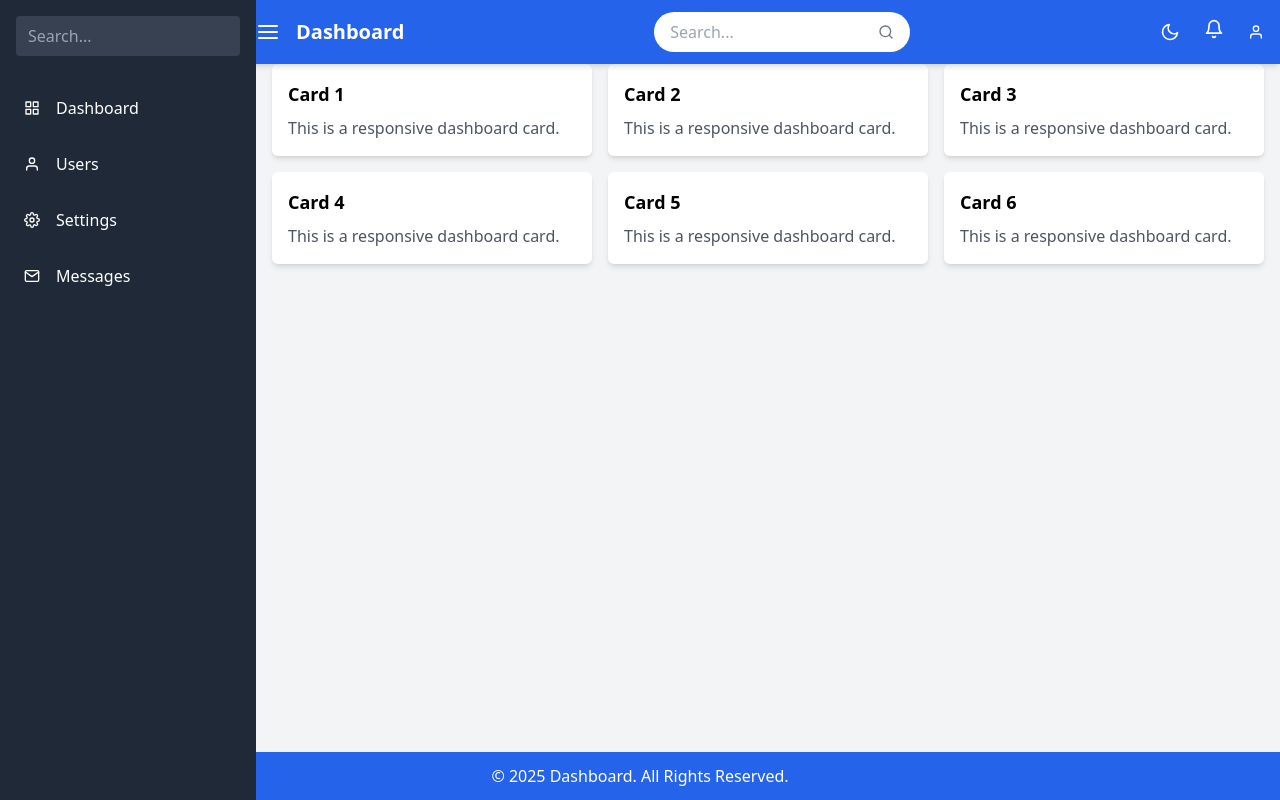
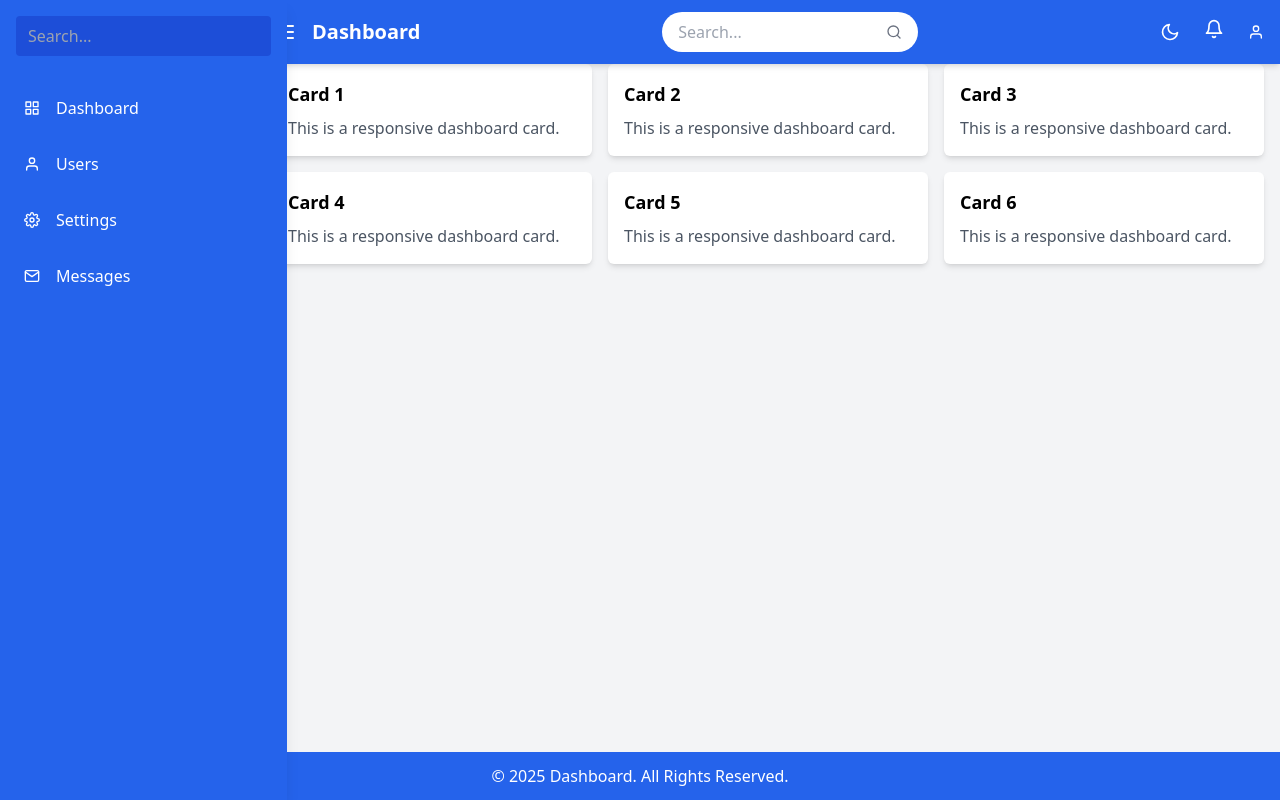
Before and after one commit to hr-pommala/sphuta-tms-freelancer-ui, a React (Vite) app: page / in a window 1280 px wide. Built offline with nearby package versions, Linux system fonts and the light colour scheme.

Commit message:
Layout css is updated.

```diff
--- a/src/fragments/Footer.jsx
+++ b/src/fragments/Footer.jsx
@@ -2,9 +2,10 @@ import React from "react";
 
 const Footer = () => {
   return (
-    <footer className="bg-blue-600 dark:bg-gray-900 text-white py-3 text-center fixed bottom-0 right-0 w-full z-40 transition-all duration-300">
+    <footer className="bg-blue-600 dark:bg-gray-900 text-white py-3 text-center fixed bottom-0 right-0 w-full z-40">
       <p>© 2025 Dashboard. All Rights Reserved.</p>
     </footer>
+
 
   );
 };
--- a/src/fragments/Header.jsx
+++ b/src/fragments/Header.jsx
@@ -16,15 +16,17 @@ const Header = ({ toggleSidebar, isSidebarOpen, isDarkMode, setIsDarkMode }) =>
 
   return (
     <header
-      className={`flex items-center justify-between px-4 py-3 bg-blue-600 dark:bg-gray-900 text-white shadow-md fixed top-0 z-40 h-16 transition-all duration-300 w-full ${
-        isSidebarOpen ? "pl-64" : "pl-16"
-      }`} // Add padding-left to ensure header respects sidebar width
+      className={`flex items-center justify-between px-4 py-3 bg-blue-600 dark:bg-gray-900 text-white shadow-md fixed top-0 z-40 h-16 transition-all duration-300 w-full`}
     >
       {/* Left: Sidebar Toggle and Logo */}
-      <div className="flex items-center space-x-4">
+      <div
+        className={`flex items-center space-x-4 ${
+          isSidebarOpen ? "ml-64" : "ml-16"
+        } transition-all duration-300`}
+      >
         <button
           className="text-2xl focus:outline-none"
-          onClick={toggleSidebar} // Toggles the sidebar
+          onClick={toggleSidebar}
           aria-label="Toggle Sidebar"
         >
           <FiMenu />
--- a/src/fragments/Sidebar.jsx
+++ b/src/fragments/Sidebar.jsx
@@ -1,11 +1,29 @@
-import React, { useState } from "react";
+import React, { useState, useEffect, useRef } from "react";
 import { Link } from "react-router-dom";
 import { menuData } from "./MenuData";
 
 const Sidebar = ({ isSidebarOpen }) => {
   const [activeMenu, setActiveMenu] = useState(null);
+  const [hoverTimeout, setHoverTimeout] = useState(null); // To handle delayed submenu hiding
   const [searchQuery, setSearchQuery] = useState("");
+  const [sidebarWidth, setSidebarWidth] = useState("w-16"); // Default sidebar width
+  const sidebarRef = useRef();
 
+  useEffect(() => {
+    if (isSidebarOpen && sidebarRef.current) {
+      // Calculate the longest menu item's text width dynamically
+      const maxTextWidth = Array.from(
+        sidebarRef.current.querySelectorAll(".menu-text")
+      )
+        .map((text) => text.offsetWidth)
+        .reduce((max, width) => Math.max(max, width), 0);
+      setSidebarWidth(`w-[${maxTextWidth + 80}px]`); // Add padding for icon and spacing
+    } else {
+      setSidebarWidth("w-16"); // Collapsed state
+    }
+  }, [isSidebarOpen]);
+
+  // Filter menus based on the search query
   const filteredMenus = menuData
     .map((menu) => {
       const filteredSubmenus = menu.submenus.filter((submenu) =>
@@ -21,11 +39,28 @@ const Sidebar = ({ isSidebarOpen }) => {
     })
     .filter(Boolean);
 
+  const handleMouseEnter = (index) => {
+    if (hoverTimeout) clearTimeout(hoverTimeout);
+    setActiveMenu(index); // Show submenu
+  };
+
+  const handleMouseLeave = () => {
+    const timeout = setTimeout(() => {
+      setActiveMenu(null); // Hide submenu after delay
+    }, 300); // 300ms delay
+    setHoverTimeout(timeout);
+  };
+
+  useEffect(() => {
+    return () => {
+      if (hoverTimeout) clearTimeout(hoverTimeout);
+    };
+  }, [hoverTimeout]);
+
   return (
     <aside
-      className={`bg-gray-800 dark:bg-gray-900 text-white h-screen fixed top-0 left-0 z-50 transition-all duration-300 ${
-        isSidebarOpen ? "w-64" : "w-16"
-      }`}
+      ref={sidebarRef}
+      className={`h-screen fixed top-0 left-0 z-50 transition-all duration-300 ${sidebarWidth} bg-blue-600 dark:bg-gray-900 text-white shadow-lg`}
     >
       {/* Search Bar */}
       <div className="p-4">
@@ -33,7 +68,7 @@ const Sidebar = ({ isSidebarOpen }) => {
           <input
             type="text"
             placeholder="Search..."
-            className="w-full px-3 py-2 rounded bg-gray-700 text-white focus:outline-none focus:ring-2 focus:ring-blue-500"
+            className="w-full px-3 py-2 rounded bg-blue-700 dark:bg-gray-800 text-white focus:outline-none focus:ring-2 focus:ring-blue-300 dark:focus:ring-gray-500"
             value={searchQuery}
             onChange={(e) => setSearchQuery(e.target.value)}
           />
@@ -46,31 +81,38 @@ const Sidebar = ({ isSidebarOpen }) => {
           <div
             key={index}
             className="relative group"
-            onMouseEnter={() => isSidebarOpen && setActiveMenu(index)}
-            onMouseLeave={() => isSidebarOpen && setActiveMenu(null)}
+            onMouseEnter={() => handleMouseEnter(index)}
+            onMouseLeave={handleMouseLeave}
           >
+            {/* Main Menu Item */}
             <Link
               to={menu.component.toLowerCase()}
-              className={`flex items-center cursor-pointer p-2 rounded hover:bg-blue-500 transition ${
-                isSidebarOpen ? "justify-start space-x-4" : "justify-center"
+              className={`flex items-center cursor-pointer p-2 rounded transition ${
+                isSidebarOpen
+                  ? "hover:bg-blue-700 dark:hover:bg-gray-800 justify-start space-x-4"
+                  : "hover:bg-blue-700 dark:hover:bg-gray-800 justify-center"
               }`}
-              onClick={() => !isSidebarOpen && setActiveMenu(activeMenu === index ? null : index)}
             >
               {menu.icon}
-              {isSidebarOpen && <span>{menu.name}</span>}
+              {isSidebarOpen && (
+                <span className="menu-text">{menu.name}</span> // Add class for dynamic width calculation
+              )}
             </Link>
-            {(activeMenu === index || (!isSidebarOpen && activeMenu === index)) &&
-              menu.submenus.length > 0 && (
+
+            {/* Submenu Dropdown */}
+            {activeMenu === index && menu.submenus.length > 0 && (
               <div
                 className={`absolute ${
-                    isSidebarOpen ? "left-full top-0" : "left-16 top-0"
-                  } bg-gray-700 text-white rounded-md shadow-md w-48 p-2`}
+                  isSidebarOpen ? "left-full top-0" : "left-12 top-0"
+                } bg-blue-700 dark:bg-gray-800 text-white rounded-md shadow-lg w-48 p-2`}
+                onMouseEnter={() => handleMouseEnter(index)} // Keep submenu open
+                onMouseLeave={handleMouseLeave}
               >
                 {menu.submenus.map((submenu, i) => (
                   <Link
                     key={i}
                     to={submenu.component.toLowerCase()}
-                      className="block px-2 py-1 hover:bg-blue-500 rounded"
+                    className="block px-2 py-1 hover:bg-blue-500 dark:hover:bg-gray-700 rounded"
                   >
                     {submenu.name}
                   </Link>
```
Lines whose indentation alone changed are shown as unchanged.
